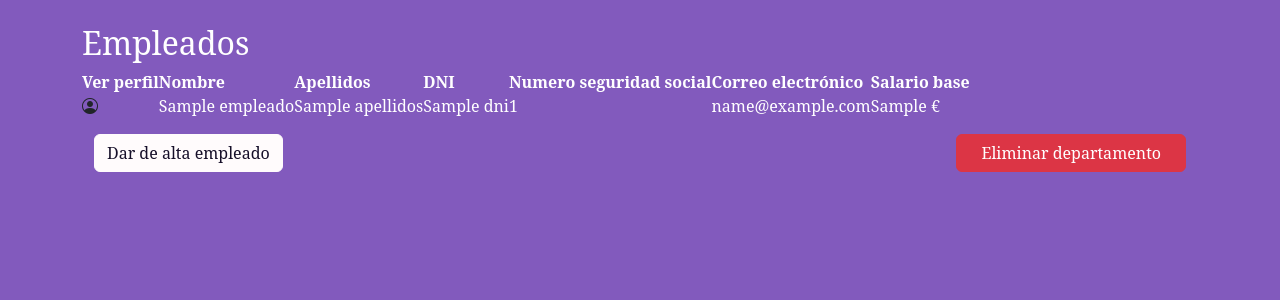
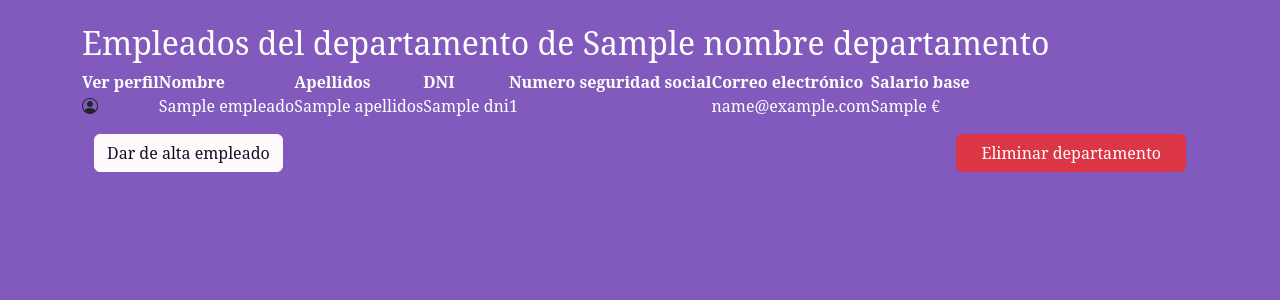
Before and after one commit to Jorgerdzz/NominaCount, a PHP site: template web/views/departamento.view.php in a window 1280 px wide. Shown: the part 56-356 px from the top of the page. Run offline with PHP 8.4, Linux system fonts and the light colour scheme; the template is opened without the code that fills it: most values are stand-ins (such as "Sample title", 1, 10 or a date in 2020); data that the repository does not hold is empty; some libraries are stand-ins or nearby versions; some web fonts are replaced.

Commit message:
Corrección de dropdowns

```diff
--- a/web/controllers/Departamento/departamento.php
+++ b/web/controllers/Departamento/departamento.php
@@ -1,10 +1,10 @@
 <?php
 
 if (isset($_GET['departamento'])) {
-    $nombreDepartamento = $_GET['departamento'];
+    $nombre_departamento = $_GET['departamento'];
 
     Database::getInstance($_SESSION['db_nombre']);
-    $departamentoActual = Departamento::getDepartamentoPorNombre($nombreDepartamento);
+    $departamentoActual = Departamento::getDepartamentoPorNombre($nombre_departamento);
 
     $_SESSION['nombre_departamento'] = $departamentoActual['nombre_departamento'];
     $empleados = Empleado::getEmpleadosPorDepartamento($departamentoActual['id_departamento']);
--- a/web/controllers/estadisticas.php
+++ b/web/controllers/estadisticas.php
@@ -1,7 +1,7 @@
 <?php
 
-if (isset($_GET['departamento'])) {
-    $nombre_departamento = $_GET['departamento'];
+if (isset($_GET['stats'])) {
+    $nombre_departamento = $_GET['stats'];
 }
 
 $page = 'estadisticas';
--- a/web/views/departamento.view.php
+++ b/web/views/departamento.view.php
@@ -6,7 +6,7 @@
 <section class="container mt-4">
 
     <div class="section-header">
-        <h2>Empleados</h2>
+        <h2>Empleados del departamento de <?= $nombre_departamento; ?></h2>
     </div>
 
     <div class="top-toolbar">
--- a/web/views/js/modules/funciones.js
+++ /dev/null
@@ -1,17 +0,0 @@
-export function cambiarDepartamento(nombre) {
-  window.location.href = `/departamento?departamento=${encodeURIComponent(nombre)}`;
-}
-
-export function setupDepartamentoHandlers() {
-  document.querySelectorAll(".dropdown-item").forEach((item) => {
-    item.addEventListener("click", (event) => {
-      if (
-        event.target.closest("#menuDepartamento") &&
-        !event.target.classList.contains("no-cambiar-departamento")
-      ) {
-        event.preventDefault();
-        cambiarDepartamento(event.target.textContent.trim());
-      }
-    });
-  });
-}
--- a/web/views/js/script.js
+++ b/web/views/js/script.js
@@ -1,6 +1,5 @@
 import { validarRegistro } from "./modules/registro.js";
 import { validarInicioSesion } from "./modules/inicioSesion.js";
-import { setupDepartamentoHandlers } from "./modules/funciones.js";
 import { crearTabla } from "./modules/tablas.js";
 import { registroEmpleado } from "./modules/registroEmpleado.js";
 import { eliminarDepartamento } from "./modules/popup.js";
@@ -49,5 +48,4 @@ document.addEventListener("DOMContentLoaded", () => {
       break;
   }
 
-  setupDepartamentoHandlers();
 });
--- a/web/views/partials/nav-empresa.php
+++ b/web/views/partials/nav-empresa.php
@@ -21,15 +21,9 @@
                 <li class="nav-item dropdown">
                     <a class="nav-link dropdown-toggle" id="departamentoSeleccionado" role="button"
                         data-bs-toggle="dropdown" aria-expanded="false">
-                        <?php
-                        if (isset($_GET['departamento'])) {
-                            echo htmlspecialchars($_GET['departamento']);
-                        } else {
-                            echo 'Departamentos';
-                        }
-                        ?>
+                        Departamentos
                     </a>
-                    <ul class="dropdown-menu" id="menuDepartamento">
+                    <ul class="dropdown-menu menu-departamento" id="menuDepartamento" data-dropdown-type="departamento">
                         <?php
                         if (isset($_SESSION['db_nombre'])) {
                             Database::getInstance($_SESSION['db_nombre']);
@@ -37,7 +31,8 @@
 
                             if (!empty($departamentos)) {
                                 foreach ($departamentos as $departamento) {
-                                    echo "<li><a class='dropdown-item'>{$departamento['nombre_departamento']}</a></li>";
+                                    $nombreDepartamento = urlencode($departamento['nombre_departamento']);
+                                    echo "<li><a class='dropdown-item' href='/departamento?departamento={$nombreDepartamento}'>{$departamento['nombre_departamento']}</a></li>";
                                 }
                                 echo "<li><hr class='dropdown-divider'></li>";
                                 echo "<li><a class='dropdown-item no-cambiar-departamento' data-bs-toggle='modal'
@@ -57,12 +52,12 @@
                     <a class="nav-link dropdown-toggle" role="button" data-bs-toggle="dropdown" aria-expanded="false">
                         Estadísticas
                     </a>
-                    <ul class="dropdown-menu" id="menu-estadisticas">
+                    <ul class="dropdown-menu menu-estadisticas" id="menu-estadisticas" data-dropdown-type="estadisticas">
                         <?php
                         if (!empty($departamentos)) {
                             foreach ($departamentos as $dep) {
                                 $nombreDepartamento = urlencode($dep['nombre_departamento']);
-                                echo "<li><a class='dropdown-item' href='/estadisticas?departamento={$nombreDepartamento}'>{$dep['nombre_departamento']}</a></li>";
+                                echo "<li><a class='dropdown-item' href='/estadisticas?stats={$nombreDepartamento}'>{$dep['nombre_departamento']}</a></li>";
                             }
                         }
                         ?>
```
